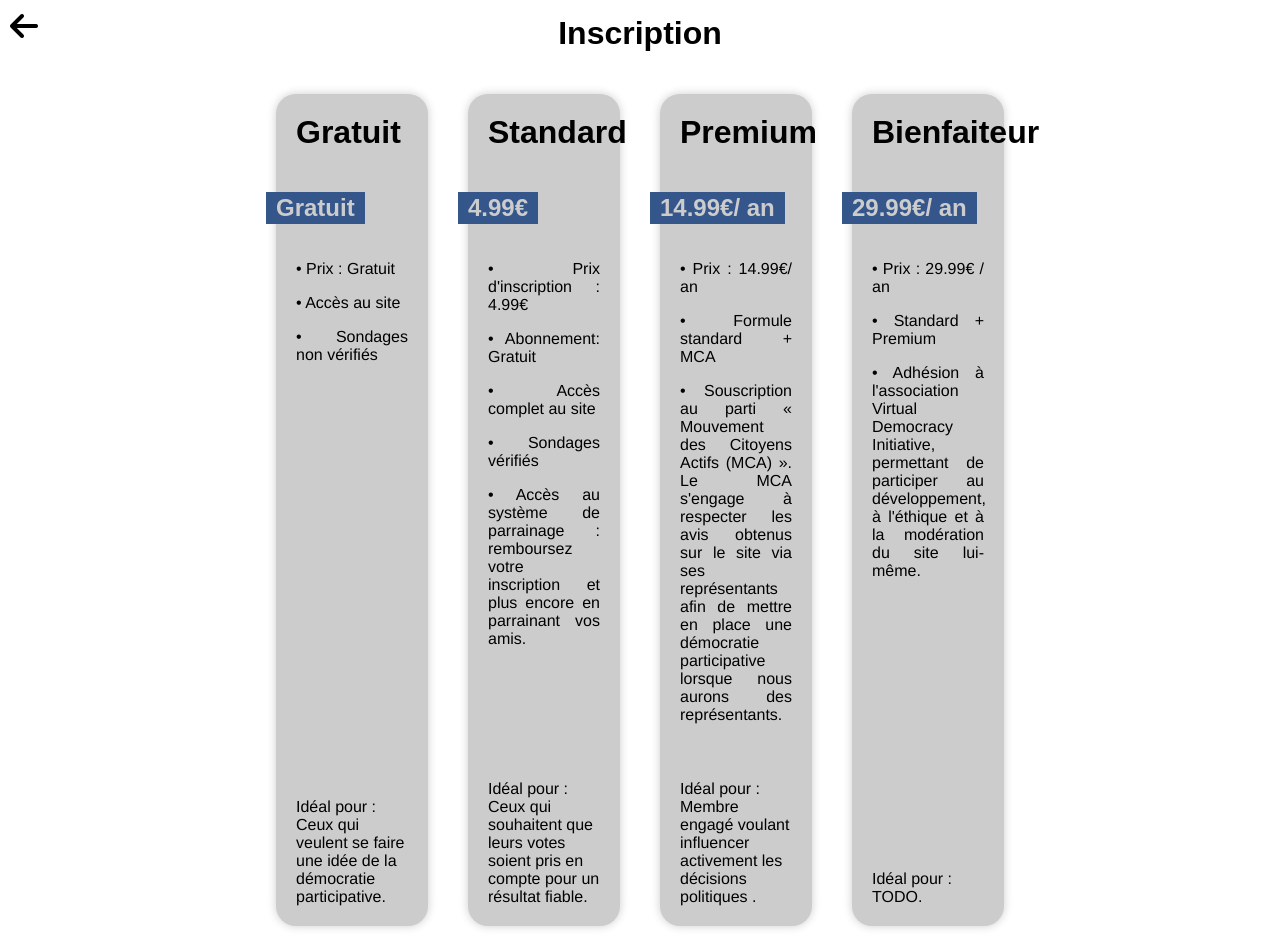
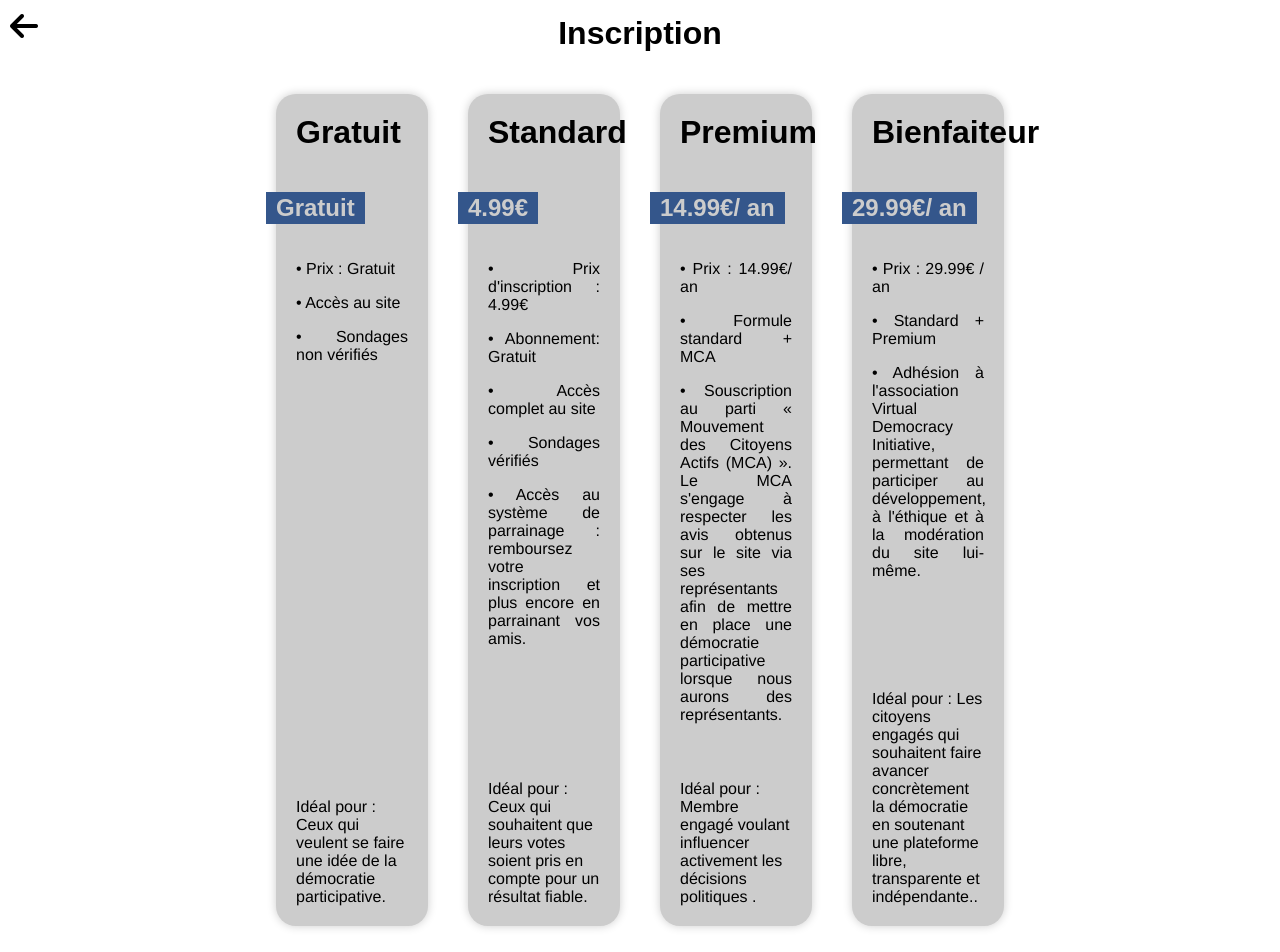
Before and after one commit to GoziPizi/edemocracy-frontend, an Angular app: page /register in a window 1280 px wide. Shown: the top 952 px of the page. Built offline with nearby package versions, Linux system fonts and the light colour scheme; no server answers; a web font is replaced by a local one.

Commit message:
Added bienfaiteur texte 'idel pour'

```diff
--- a/src/app/pages/register/register.component.html
+++ b/src/app/pages/register/register.component.html
@@ -29,7 +29,7 @@
             title="Bienfaiteur"
             price="29.99€/ an"
             [features]="['Prix : 29.99€ / an', 'Standard + Premium', 'Adhésion à l\'association Virtual Democracy Initiative, permettant de participer au développement, à l\'éthique et à la modération du site lui-même.']"
-            description="Idéal pour : TODO."
+            description="Idéal pour : Les citoyens engagés qui souhaitent faire avancer concrètement la démocratie en soutenant une plateforme libre, transparente et indépendante.."
             redirect="bienfaiteur"></app-register-thumbnail>
     </div>
 </div>
```
